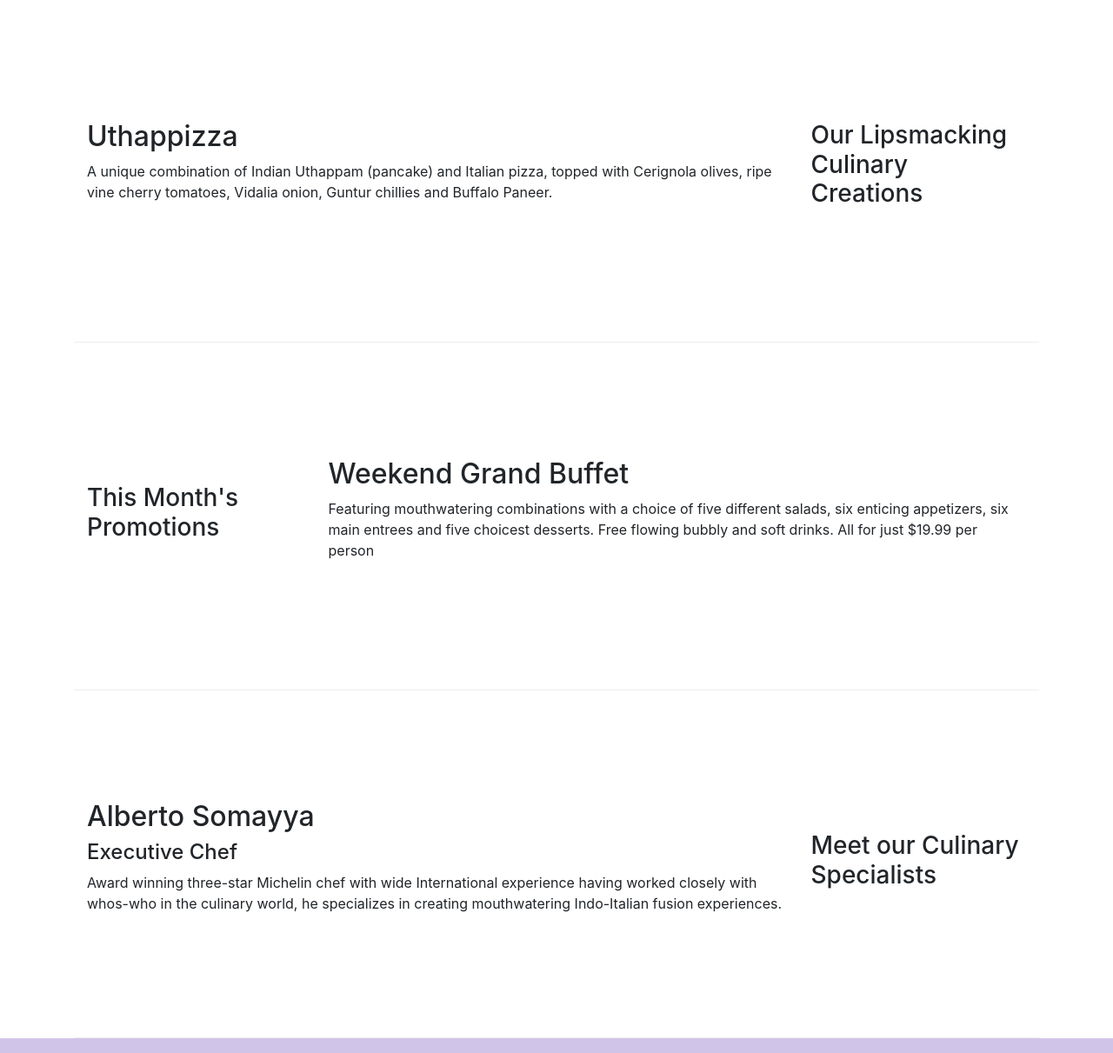
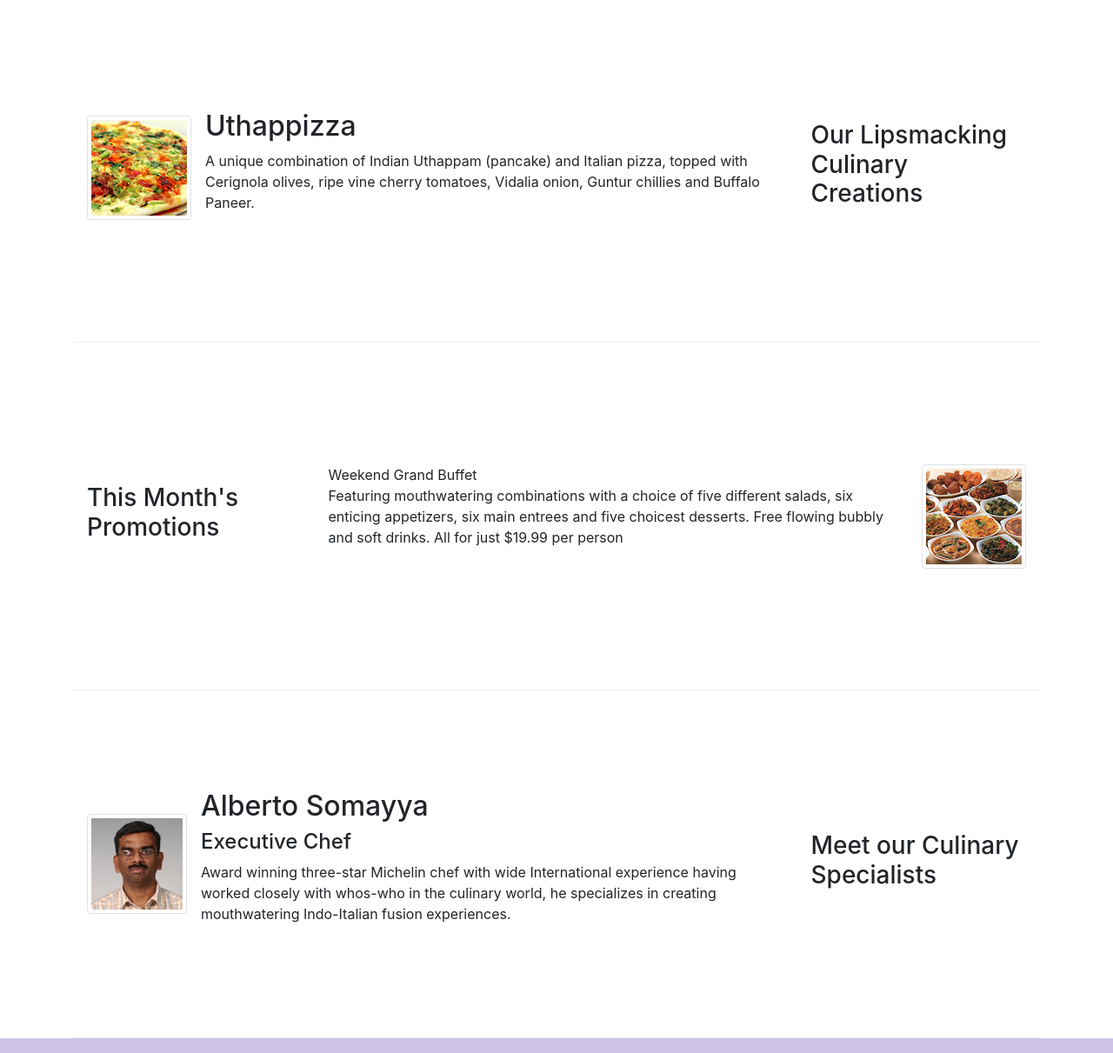
Before and after one commit to MukulSingh105/Bootstrap, a website: page index.html in a window 1280 px wide. Shown: the part 340-1551 px from the top of the page at 87% size. Drawn offline with nearby package versions, Linux system fonts and the light colour scheme.

Commit message:
images added

```diff
--- a/index.html
+++ b/index.html
@@ -18,7 +18,7 @@
     <button class = "navbar-toggler" type="button" data-target="#Navbar" data-toggle = "collapse">
       <span class="navbar-toggler-icon"></span>
     </button>
-    <a class = "navbar-brand" href = "#"> Ristorante Con Fusion</a>
+    <a class = "navbar-brand" href = "#"><img src="./img/logo.png" height="30" width="40"></a>
         <div class = "collapse navbar-collapse" id = "Navbar">
           <ul class = "navbar-nav mr-auto">
             <li class = "nav-item active"><a class = "nav-link" href ="#"><span class="fa fa-home fa-lg"></span> Home</a></li>
@@ -38,6 +38,7 @@
                     <p>We take inspiration from the World's best cuisines, and create a unique fusion experience. Our lipsmacking creations will tickle your culinary senses!</p>
                 </div>
                 <div class = "col-12 col-sm">
+                  <img src="./img/logo.png" class="img-fluid">
                 </div>
             </div>
         </div>
@@ -49,8 +50,13 @@
                 <h3>Our Lipsmacking Culinary Creations</h3>
             </div>
             <div class = "col-12 order-sm-first col-sm col-md">
-                <h2>Uthappizza</h2>
-                <p>A unique combination of Indian Uthappam (pancake) and Italian pizza, topped with Cerignola olives, ripe vine cherry tomatoes, Vidalia onion, Guntur chillies and Buffalo Paneer.</p>
+              <div class = "media">
+                <img class = "d-flex mr-3 img-thumbnail align-self-center" src = "img/uthappizza.png">
+                <div class = "media-body">
+                  <h2 class = "mt-0">Uthappizza</h2>
+                  <p class = "d-none d-sm-block">A unique combination of Indian Uthappam (pancake) and Italian pizza, topped with Cerignola olives, ripe vine cherry tomatoes, Vidalia onion, Guntur chillies and Buffalo Paneer.</p>
+                </div>
+              </div>
             </div>
         </div>
 
@@ -60,8 +66,13 @@
                 <h3>This Month's Promotions</h3>
             </div>
             <div class = "col-12 col-sm col-md">
-                <h2>Weekend Grand Buffet</h2>
-                <p>Featuring mouthwatering combinations with a choice of five different salads, six enticing appetizers, six main entrees and five choicest desserts. Free flowing bubbly and soft drinks. All for just $19.99 per person </p>
+              <div class = "media">
+                <div class = "media-body>"
+                  <h2 class = "mt-0">Weekend Grand Buffet</h2>
+                  <p class = "d-none d-sm-block">Featuring mouthwatering combinations with a choice of five different salads, six enticing appetizers, six main entrees and five choicest desserts. Free flowing bubbly and soft drinks. All for just $19.99 per person </p>
+                </div>
+                <img class = "d-flex ml-3 img-thumbnail align-self-center" src = "img/buffet.png">
+              </div>
             </div>
         </div>
 
@@ -70,9 +81,14 @@
                 <h3>Meet our Culinary Specialists</h3>
             </div>
             <div class = "col-12 order-sm-first col-sm col-md">
-                <h2>Alberto Somayya</h2>
-                <h4>Executive Chef</h4>
-                <p>Award winning three-star Michelin chef with wide International experience having worked closely with whos-who in the culinary world, he specializes in creating mouthwatering Indo-Italian fusion experiences. </p>
+              <div class = "media">
+                <img class = "d-flex mr-3 img-thumbnail align-self-center" src = "img/alberto.png">
+                <div class = "media-body">
+                  <h2 class = "mt-0">Alberto Somayya</h2>
+                  <h4>Executive Chef</h4>
+                  <p class = "d-none d-sm-block">Award winning three-star Michelin chef with wide International experience having worked closely with whos-who in the culinary world, he specializes in creating mouthwatering Indo-Italian fusion experiences. </p>
+                </div>
+              </div>
             </div>
         </div>
     </div>
```
Also changed, not shown: img/alberto.png (added), img/buffet.png (added), img/logo.png (added), img/uthappizza.png (added), 1 other file.
